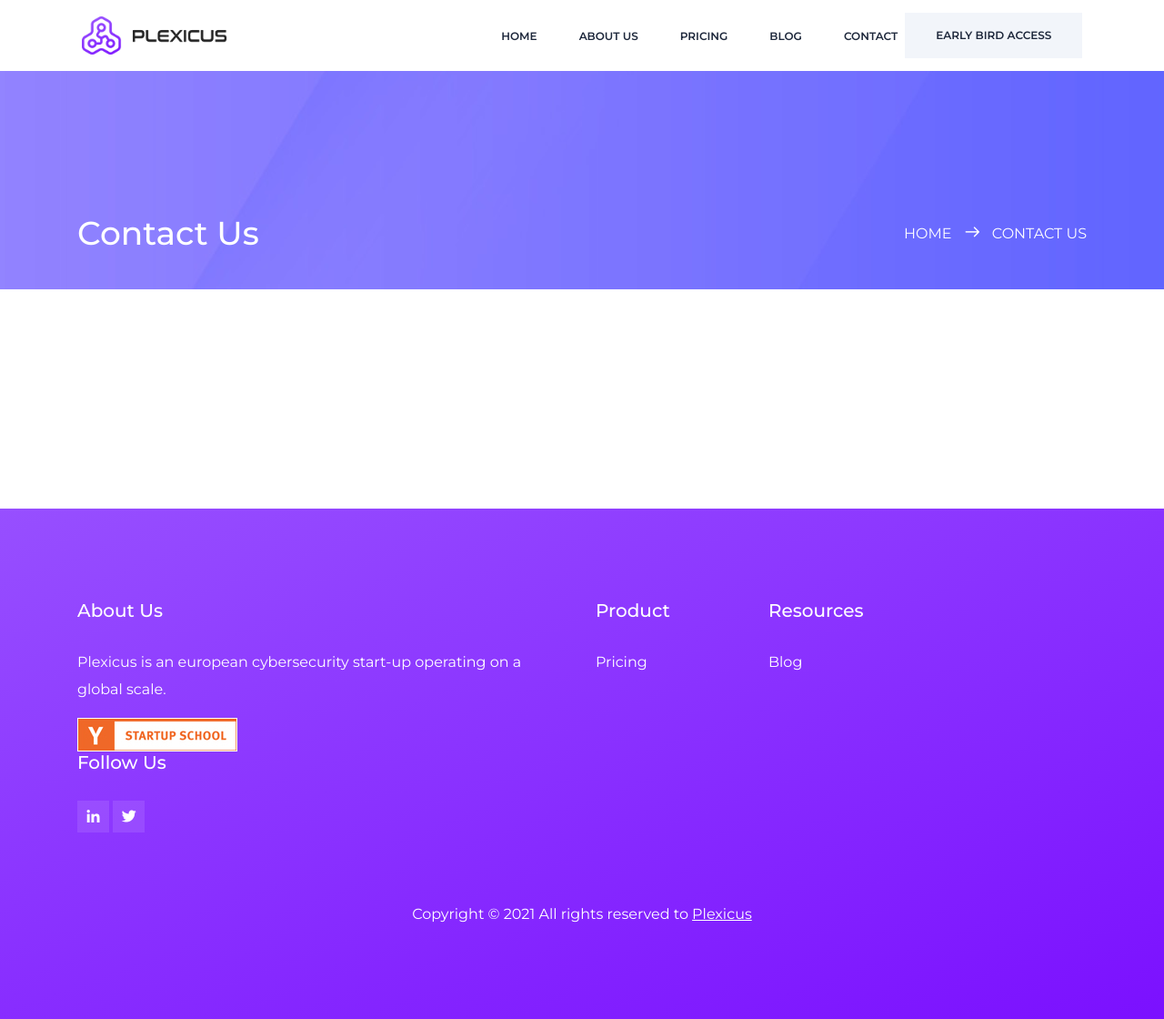
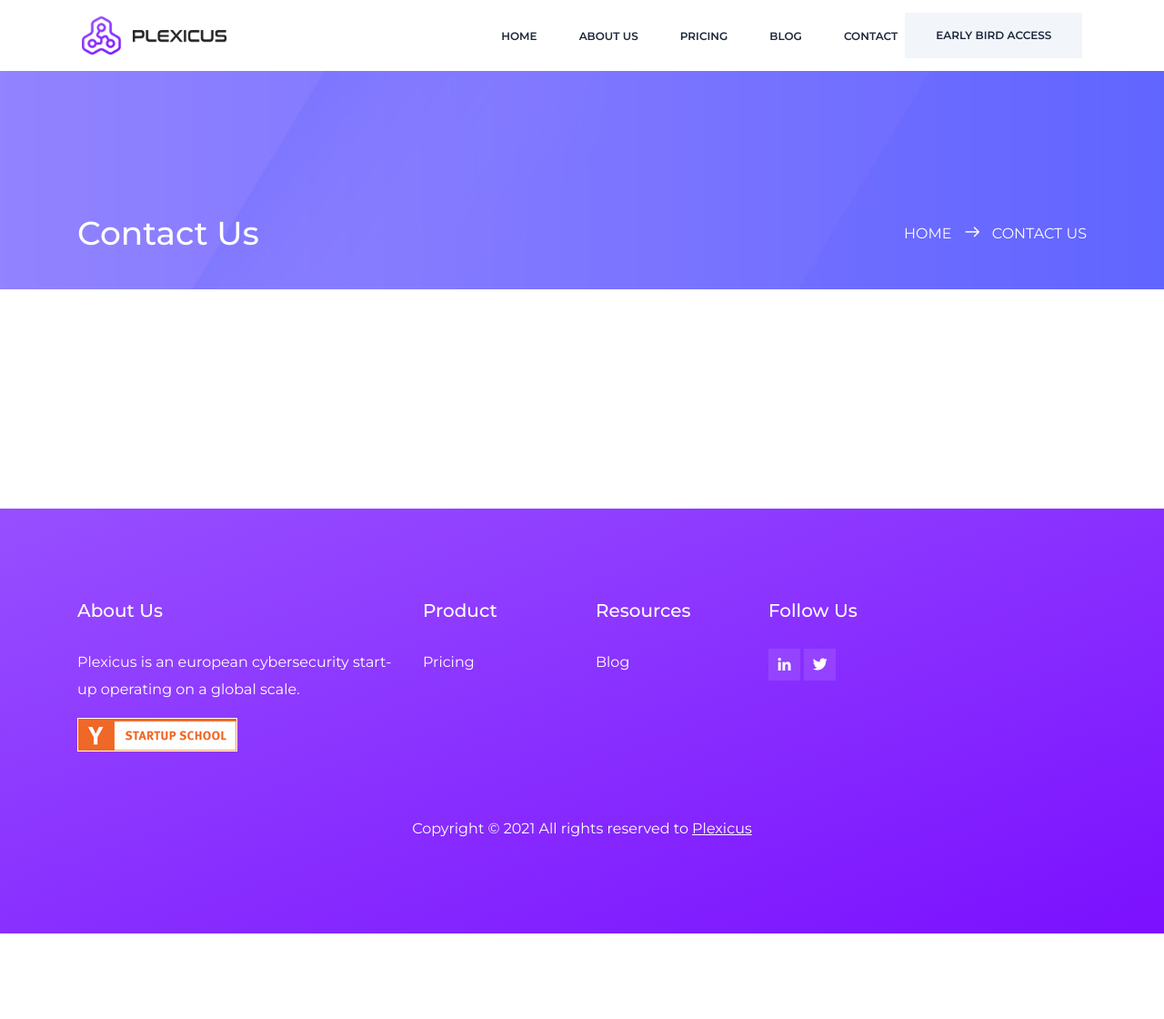
Before and after one commit to Plexicus/web, a Jekyll site: the page built from contact.html, in a window 1280 px wide and 1120 px high. Shown: the whole window at 91% size. Built offline with Jekyll 4.4.1, drawn with Linux system fonts in a browser that asks for light colours.

Commit message:
Update footer.html

```diff
--- a/_includes/footer.html
+++ b/_includes/footer.html
@@ -3,7 +3,7 @@
     <footer class="footer-area aquablue-bg">
         <div class="container">
             <div class="row">
-                <div class="col-lg-6 col-md-6">
+                <div class="col-lg-4 col-md-6">
                     <div class="single-footer-widget">
                         <h4>{{ site.data.footer.title }}</h4>
                         <p>
```
